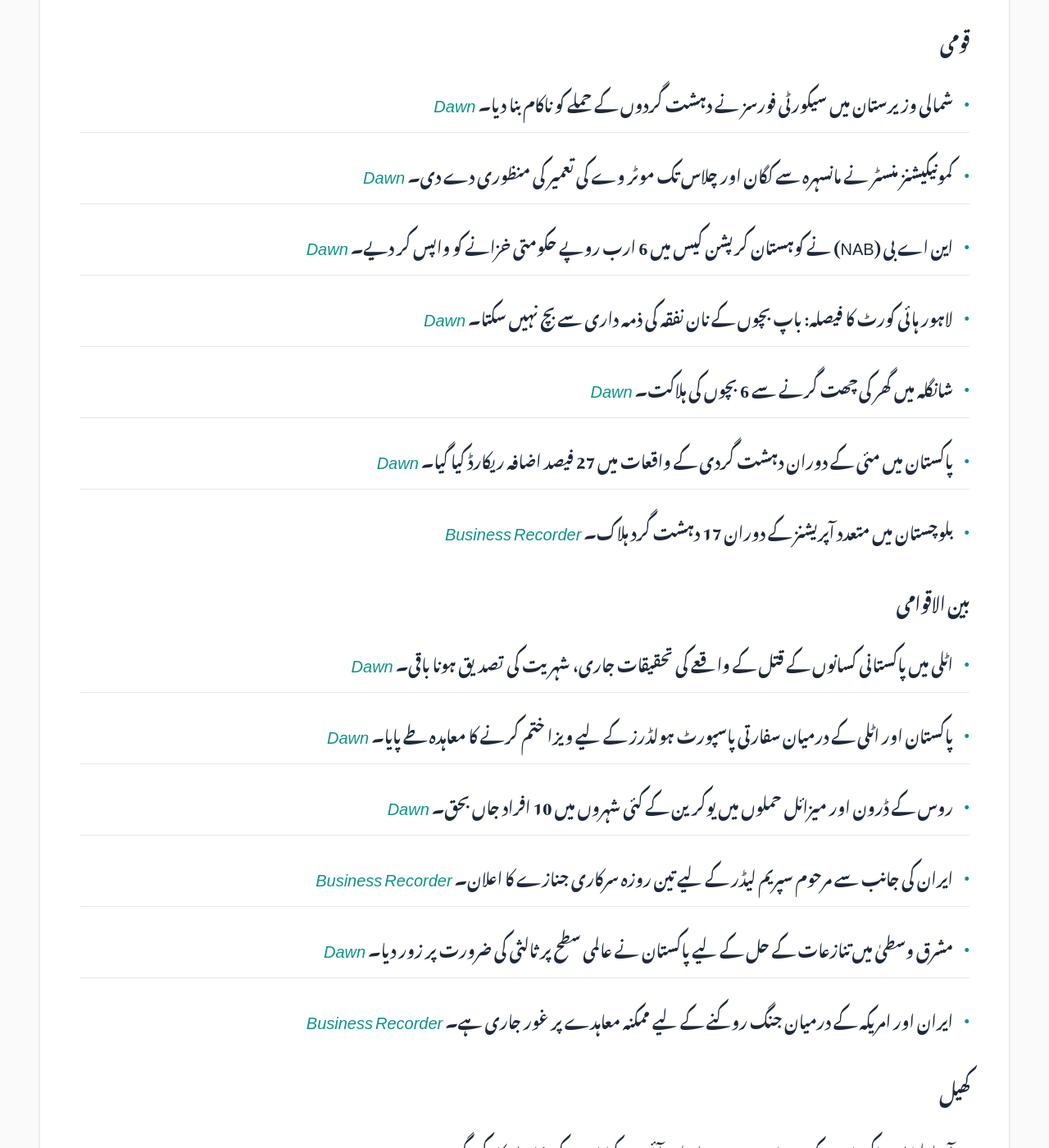
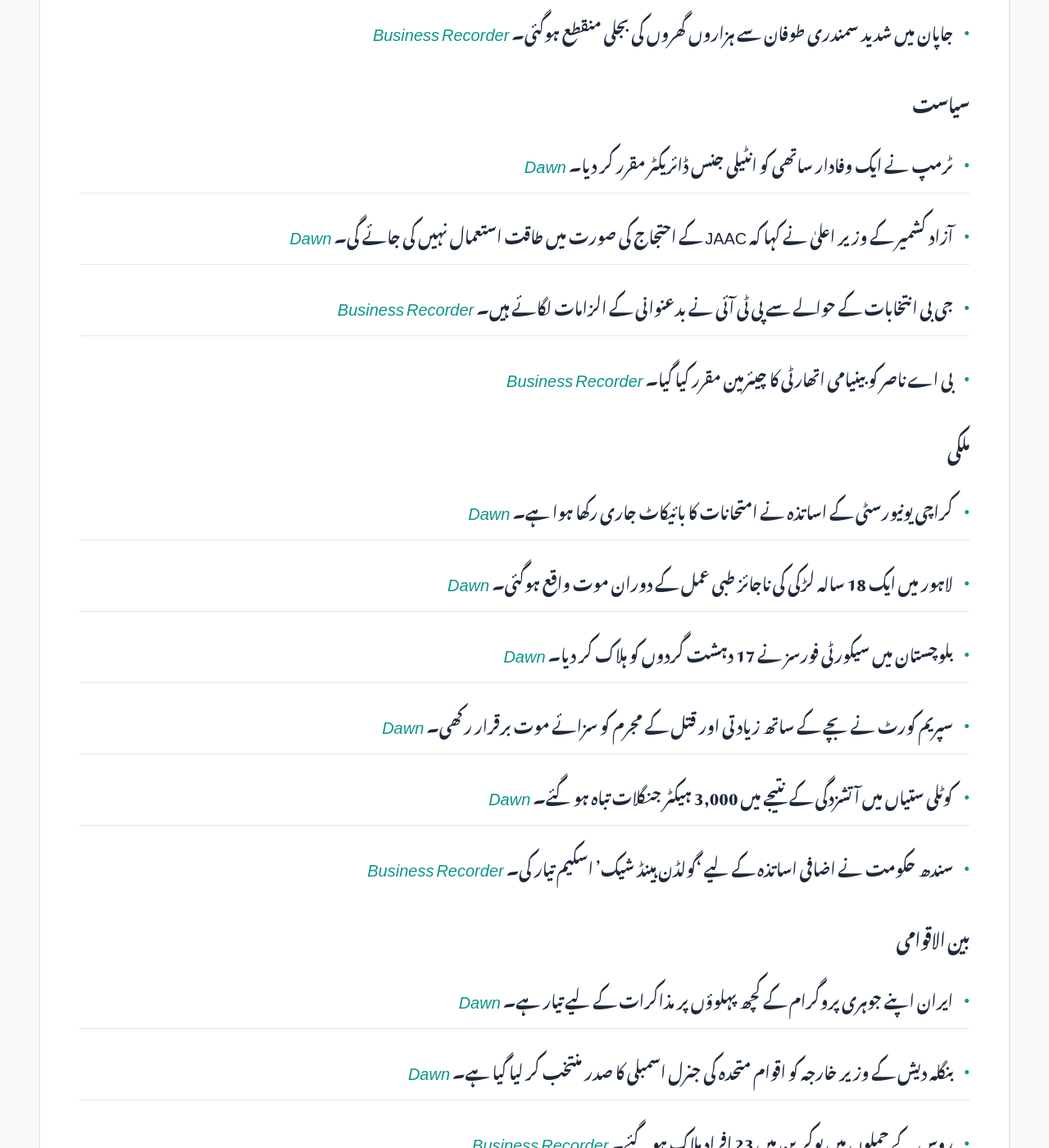
Before and after one commit to zsubzwary/news, a Jekyll site: the page built from ur/index.md, in a window 1280 px wide and 1400 px high, scrolled down 1534 px. Shown: the whole window at 82% size. Built offline with Jekyll 4.4.1, drawn with Linux system fonts in a browser that asks for light colours; some web fonts are replaced; comment, search, counter and statistics services are not loaded; some of the changed text lies outside the part shown.

Commit message:
DateTime; 2026-06-03T04:10:42.337Z

```diff
--- a/ur/index.md
+++ b/ur/index.md
@@ -7,49 +7,49 @@ rtl: true
 
 پاکستان کی تازہ خبروں کا خلاصہ
 
- &lrm; 02-Jun-2026 21:11PKT
+ &lrm; 03-Jun-2026 09:10PKT
 
-پڑھنے کا وقت : 4 منٹ
+پڑھنے کا وقت : 3 منٹ
 
 ### معیشت
-- آئی ایم ایف (IMF) کی شرائط کی وجہ سے پاکستان میں ترقیاتی اخراجات میں کمی۔ *[Dawn](https://www.dawn.com/news/2004536/budget-2026-27-imf-mandated-curbs-squeeze-development-spending)*
-- بھارت اور امریکہ کے درمیان پہلے مرحلے کے تجارتی معاہدے کے قریب ہونے کی خبر۔ *[Dawn](https://www.dawn.com/news/2004605/india-us-close-to-signing-first-phase-of-trade-deal-indian-minister)*
-- روس کی تیل برآمدات میں اضافہ، یوکرین کے ڈرون حملوں کے باعث خام تیل کی برآمدات بڑھیں۔ *[Business Recorder](https://www.brecorder.com/news/40423640/russias-western-oil-exports-hit-8-month-high-as-drone-strikes-curb-refining)*
-- بھارت نے چاندی کی درآمدات کے قواعد سخت کر دیے ہیں۔ *[Business Recorder](https://www.brecorder.com/news/40423639/india-tightens-silver-import-rules-mandates-prior-approval)*
-- پاکستان کا نیا بجٹ 5 جون کے بجائے 10 جون کو پیش کیا جائے گا۔ *[Business Recorder](https://www.brecorder.com/news/40423633/govt-to-announce-budget-on-june-10-instead-of-june-5-says-parliamentarian)*
-- اسرائیلی دفاعی برآمدات ریکارڈ سطح پر پہنچ گئیں۔ *[Business Recorder](https://www.brecorder.com/news/40423638/israel-arms-exports-hit-another-all-time-high-ministry)*
-- یورپی لگژری برانڈز امریکی امیر طبقے کو اپنی طرف متوجہ کرنے کی کوشش کر رہے ہیں۔ *[Dawn](https://www.dawn.com/news/2004646/european-luxury-brands-seek-to-lure-americas-super-rich)*
+- بجلی کی قیمتوں میں 1.74 روپے فی یونٹ اضافے کا امکان ہے۔ *[Dawn](https://www.dawn.com/news/2004808/electricity-prices-likely-to-rise-by-rs174-per-unit)*
+- پولٹری فیڈ بنانے والوں پر اضافی ٹیکس نہیں ہوگا۔ *[Dawn](https://www.dawn.com/news/2004789/no-extra-tax-on-poultry-feed-makers-rules-fcc)*
+- PIDE نے کم از کم اجرت 45,000 روپے کرنے کی تجویز دی ہے۔ *[Dawn](https://www.dawn.com/news/2004790/pide-proposes-rs45000-minimum-wage)*
+- فیڈرل حکومت نے بازاروں اور ریستورانوں کے اوقات بڑھا دیے ہیں۔ *[Dawn](https://www.dawn.com/news/2004700/federal-govt-extends-closing-times-for-markets-restaurants)*
+- مشرق وسطیٰ کی کشیدگی کی وجہ سے تیل کی قیمتوں میں اضافہ ہوا ہے۔ *[ARY](https://arynews.tv/oil-jumps-on-mideast-missiles-while-ai-bulls-carry-stocks-higher)*
+- مئی میں تیل مارکیٹنگ کمپنیوں (OMCs) کی فروخت میں 23 فیصد کمی آئی ہے۔ *[Business Recorder](https://www.brecorder.com/news/40423695/may-omc-sales-plunge-23pc-yoy-on-higher-fuel-prices)*
+- صارفین کے تحفظ کے لیے بجٹ میں ہمدردانہ پالیسیوں کا مطالبہ کیا گیا ہے۔ *[Business Recorder](https://www.brecorder.com/news/40423698/cap-seeks-consumer-friendly-policies-in-budget)*
+
+### سائنس اور ٹیکنالوجی
+- NED یونیورسٹی اور IMC نے مصنوعی ذہانت پر مبنی حادثاتی انتظام کے نظام کے لیے معاہدہ کیا۔ *[Business Recorder](https://www.brecorder.com/news/40423699/imc-amp-ned-university-sign-agreement-to-establish-umiu-university)*
+
+### موسمیات
+- بنوں میں شدید طوفان کے نتیجے میں 20 افراد زخمی ہو گئے۔ *[Dawn](https://www.dawn.com/news/2004699/at-least-20-injured-as-violent-storm-damages-homes-buildings-in-kps-bannu)*
+- جاپان میں شدید سمندری طوفان سے ہزاروں گھروں کی بجلی منقطع ہوگئی۔ *[Business Recorder](https://www.brecorder.com/news/40423758/tropical-storm-jangmi-batters-japan-cuts-power-to-60000-homes)*
 
 ### سیاست
-- گلگت بلتستان کے انتخابات کے حوالے سے سیاسی جماعتوں کی مہم جوئی تیز۔ *[Dawn](https://www.dawn.com/news/2004625/political-bigwigs-attempt-to-sway-gilgit-baltistan-as-electioneering-heats-up-ahead-of-june-7-polls)*
-- علیمہ خان کا مطالبہ ہے کہ صرف آزاد عدلیہ کی بحالی اور شفاف انتخابات ہی قابل قبول ڈیل ہیں۔ *[Dawn](https://www.dawn.com/news/2004676/imrans-sister-says-only-acceptable-deal-is-restoration-of-judiciary-free-and-fair-elections)*
-- محمود خان اچکزئی کے خلاف نفرت پھیلانے کے الزام میں مقدمہ درج۔ *[Dawn](https://www.dawn.com/news/2004554/achakzai-booked-for-spreading-hatred)*
+- ٹرمپ نے ایک وفادار ساتھی کو انٹیلی جنس ڈائریکٹر مقرر کر دیا۔ *[Dawn](https://www.dawn.com/news/2004772/trump-names-inexperienced-ally-as-intelligence-director)*
+- آزاد کشمیر کے وزیر اعلیٰ نے کہا کہ JAAC کے احتجاج کی صورت میں طاقت استعمال نہیں کی جائے گی۔ *[Dawn](https://www.dawn.com/news/2004778/ajk-pm-says-govt-will-not-use-force-if-jaac-takes-to-streets)*
+- جی بی انتخابات کے حوالے سے پی ٹی آئی نے بدعنوانی کے الزامات لگائے ہیں۔ *[Business Recorder](https://www.brecorder.com/news/40423691/pti-condemns-grave-violations-of-electoral-process-in-g-b)*
+- بی اے ناصر کو بینیامی اتھارٹی کا چیئرمین مقرر کیا گیا۔ *[Business Recorder](https://www.brecorder.com/news/40423694/ba-nasir-made-chairperson-of-benami-authority)*
 
-### قومی
-- شمالی وزیرستان میں سیکورٹی فورسز نے دہشت گردوں کے حملے کو ناکام بنا دیا۔ *[Dawn](https://www.dawn.com/news/2004639/security-forces-thwart-attack-on-military-post-in-north-waziristan-security-sources)*
-- کمونیکیشنز منسٹر نے مانسہرہ سے کگان اور چلاس تک موٹر وے کی تعمیر کی منظوری دے دی۔ *[Dawn](https://www.dawn.com/news/2004657/communications-minister-greenlights-172km-motorway-linking-mansehra-to-kaghan-chilas)*
-- این اے بی (NAB) نے کوہستان کرپشن کیس میں 6 ارب روپے حکومتی خزانے کو واپس کر دیے۔ *[Dawn](https://www.dawn.com/news/2004660/kohistan-corruption-case-nab-returns-rs6bn-in-embezzled-assets-to-kp-govt)*
-- لاہور ہائی کورٹ کا فیصلہ: باپ بچوں کے نان نفقہ کی ذمہ داری سے بچ نہیں سکتا۔ *[Dawn](https://www.dawn.com/news/2004533/father-cant-escape-child-support-duties-lhc-rules)*
-- شانگلہ میں گھر کی چھت گرنے سے 6 بچوں کی ہلاکت۔ *[Dawn](https://www.dawn.com/news/2004606/6-children-killed-in-roof-collapse-in-kps-shangla)*
-- پاکستان میں مئی کے دوران دہشت گردی کے واقعات میں 27 فیصد اضافہ ریکارڈ کیا گیا۔ *[Dawn](https://www.dawn.com/news/2004555/militant-violence-surged-27pc-in-may-picss)*
-- بلوچستان میں متعدد آپریشنز کے دوران 17 دہشت گرد ہلاک۔ *[Business Recorder](https://www.brecorder.com/news/40423645/pakistan-security-forces-kill-17-terrorists-in-multiple-operations-in-balochistan)*
+### ملکی
+- کراچی یونیورسٹی کے اساتذہ نے امتحانات کا بائیکاٹ جاری رکھا ہوا ہے۔ *[Dawn](https://www.dawn.com/news/2004735/despite-govt-intervention-karachi-university-teachers-refuse-to-end-exam-boycott)*
+- لاہور میں ایک 18 سالہ لڑکی کی ناجائز طبی عمل کے دوران موت واقع ہوگئی۔ *[Dawn](https://www.dawn.com/news/2004730/gang-rape-victim-dies-during-botched-abortion-in-lahore)*
+- بلوچستان میں سیکورٹی فورسز نے 17 دہشت گردوں کو ہلاک کر دیا۔ *[Dawn](https://www.dawn.com/news/2004690/security-forces-kill-17-terrorists-in-various-districts-of-balochistan-following-quetta-train-bombing-ispr)*
+- سپریم کورٹ نے بچے کے ساتھ زیادتی اور قتل کے مجرم کو سزائے موت برقرار رکھی۔ *[Dawn](https://www.dawn.com/news/2004819/sc-upholds-death-sentence-awarded-to-child-rapist-killer)*
+- کوٹلی ستیاں میں آتشزدگی کے نتیجے میں 3,000 ہیکٹر جنگلات تباہ ہو گئے۔ *[Dawn](https://www.dawn.com/news/2004749/devastating-fire-decimates-over-3000-hectares-of-forest-tree-cover-in-kotli-sattian)*
+- سندھ حکومت نے اضافی اساتذہ کے لیے 'گولڈن ہینڈ شیک' اسکیم تیار کی۔ *[Business Recorder](https://www.brecorder.com/news/40423697/surplus-teachers-sindh-prepares-golden-handshake-scheme)*
 
 ### بین الاقوامی
-- اٹلی میں پاکستانی کسانوں کے قتل کے واقعے کی تحقیقات جاری، شہریت کی تصدیق ہونا باقی۔ *[Dawn](https://www.dawn.com/news/2004629/nationality-of-deceased-not-confirmed-yet-says-fo-on-reports-of-pakistani-farmers-murder-in-italy)*
-- پاکستان اور اٹلی کے درمیان سفارتی پاسپورٹ ہولڈرز کے لیے ویزا ختم کرنے کا معاہدہ طے پایا۔ *[Dawn](https://www.dawn.com/news/2004619/pakistan-italy-sign-accord-to-abolish-visas-for-diplomatic-passports)*
-- روس کے ڈرون اور میزائل حملوں میں یوکرین کے کئی شہروں میں 10 افراد جاں بحق۔ *[Dawn](https://www.dawn.com/news/2004604/russian-drones-missiles-strike-ukraine-in-major-attack-10-dead-dozens-wounded)*
-- ایران کی جانب سے مرحوم سپریم لیڈر کے لیے تین روزہ سرکاری جنازے کا اعلان۔ *[Business Recorder](https://www.brecorder.com/news/40423643/iran-plans-three-day-funeral-for-late-supreme-leader)*
-- مشرق وسطیٰ میں تنازعات کے حل کے لیے پاکستان نے عالمی سطح پر ثالثی کی ضرورت پر زور دیا۔ *[Dawn](https://www.dawn.com/news/2004541/the-bridge-between-confrontation-and-peace-pakistan-calls-for-stronger-mediation-efforts-to-prevent-conflicts)*
-- ایران اور امریکہ کے درمیان جنگ روکنے کے لیے ممکنہ معاہدے پر غور جاری ہے۔ *[Business Recorder](https://www.brecorder.com/news/40423637/iran-studying-deal-to-halt-war-as-stalemate-persists)*
+- ایران اپنے جوہری پروگرام کے کچھ پہلوؤں پر مذاکرات کے لیے تیار ہے۔ *[Dawn](https://www.dawn.com/news/2004681/iran-willing-to-negotiate-aspects-of-nuclear-programme-rubio-says-amid-escalating-scrutiny-over-war)*
+- بنگلہ دیش کے وزیر خارجہ کو اقوام متحدہ کی جنرل اسمبلی کا صدر منتخب کر لیا گیا ہے۔ *[Dawn](https://www.dawn.com/news/2004697/bangladesh-elected-president-of-un-general-assembly-in-closely-contested-vote)*
+- روس کے حملوں میں یوکرین میں 23 افراد ہلاک ہو گئے۔ *[Business Recorder](https://www.brecorder.com/news/40423760/at-least-23-killed-in-russian-attack-ukrainian-president-says-new-assault-possible)*
+- مسلم ممالک نے مقبوضہ بیت المقدس میں اسرائیلی مداخلت کی مذمت کی ہے۔ *[Dawn](https://www.dawn.com/news/2004689/pakistan-7-other-muslim-countries-condemn-israeli-incursions-into-al-aqsa-mosque-call-for-an-immediate-halt)*
 
 ### کھیل
-- آسٹریلیا اور پاکستان کے درمیان دوسرے او ڈی آئی میں کھلاڑیوں کی شاندار کارکردگی۔ *[ARY](https://arynews.tv/green-and-inglis-hit-fifties-as-australia-post-231-9-in-second-odi)*
-- کرسٹیانو رونالڈو کی 2026 ورلڈ کپ میں شرکت کی امید۔ *[Business Recorder](https://www.brecorder.com/news/40423632/ronaldo-heads-for-sixth-world-cup-with-unfinished-business)*
+- آسٹریلیا نے پاکستان کو ہرا کر ون ڈے سیریز برابر کر لی ہے۔ *[Dawn](https://www.dawn.com/news/2004650/ellis-career-best-figures-help-australia-beat-pakistan-to-level-odi-series)*
+- پاکستانی خواتین کھلاڑیوں نے کھیلوں کے لیے فنڈنگ اور بہتر سہولیات کی ضرورت پر زور دیا۔ *[Dawn](https://www.dawn.com/news/2004836/not-a-level-playing-field)*
 
-### صحت
-- ڈبلیو ایچ او (WHO) کے مطابق افریقہ میں ایبولہ کے کیسز میں نمایاں کمی۔ *[Dawn](https://www.dawn.com/news/2004664/who-reports-sharp-drop-in-suspected-ebola-cases-from-906-to-116)*
-- وفاقی کابینہ نے جعلی ادویات کے خاتمے کے لیے 'ٹریک اینڈ ٹریس' سسٹم کی منظوری دے دی۔ *[Dawn](https://www.dawn.com/news/2004630/federal-cabinet-approves-track-and-trace-system-to-eliminate-counterfeit-medicines)*
-- یونیسف (UNICEF) کی جانب سے مشرق وسطیٰ کی جنگ کی وجہ سے امدادی سامان کی فراہمی میں رکاوٹوں کا خدشہ۔ *[Business Recorder](https://www.brecorder.com/news/40423636/iran-war-disruption-threatening-delivery-of-lifesaving-supplies-for-children-un-says)*
-
-### موسم
-- این ڈی ایم اے (NDMA) نے شمالی علاقوں میں لینڈ سلائیڈنگ کا الرٹ جاری کر دیا۔ *[Business Recorder](https://www.brecorder.com/news/40423634/ndma-issues-landslide-alert-for-northern-areas-as-rain-glacier-melt-raise-risks)*
+### دیگر
+- کیٹی پیری کا پرانا گانا دوبارہ چارٹس پر واپس آگیا ہے۔ *[ARY](https://arynews.tv/katy-perrys-the-one-that-got-away-reclaims-the-charts-15-years-on)*
```
